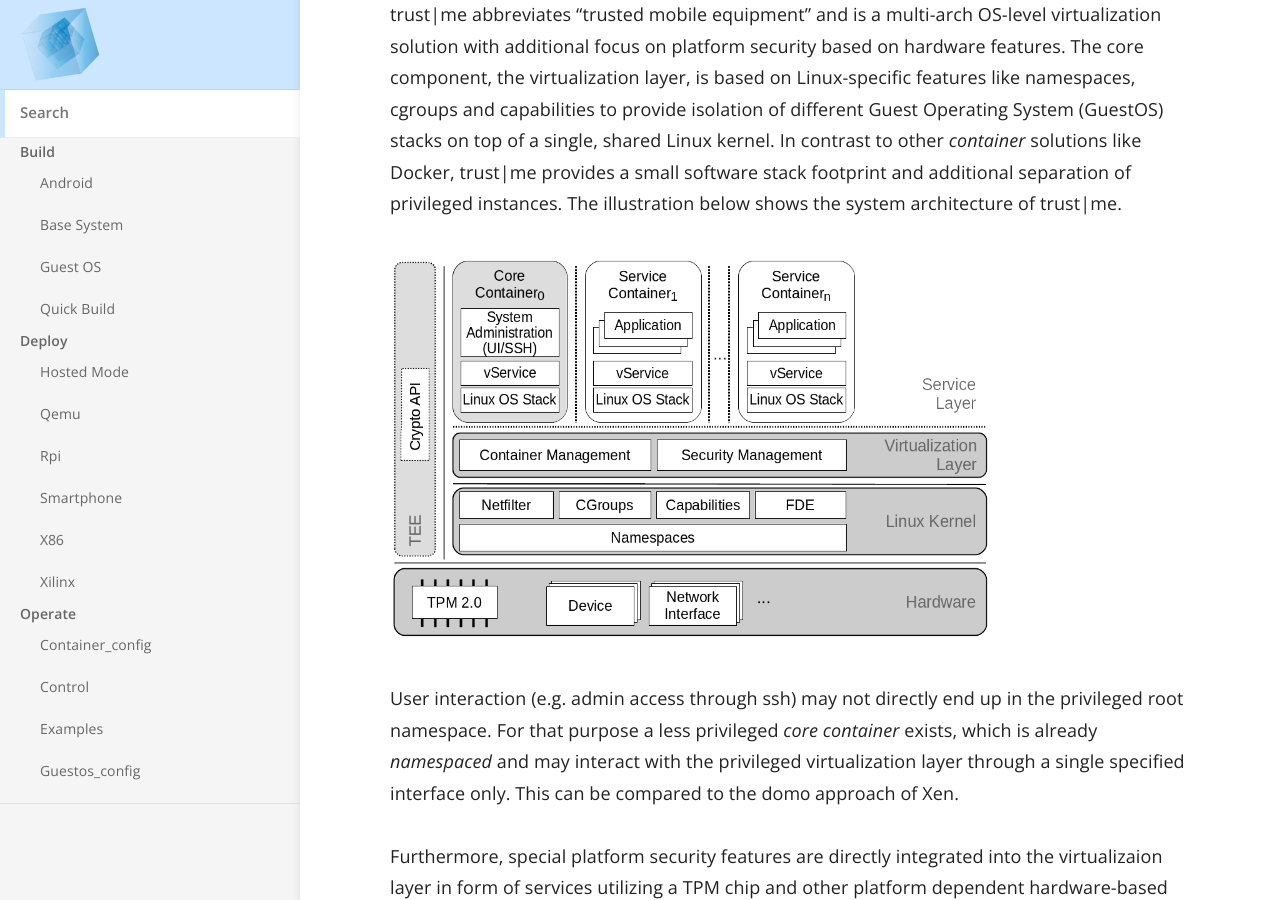
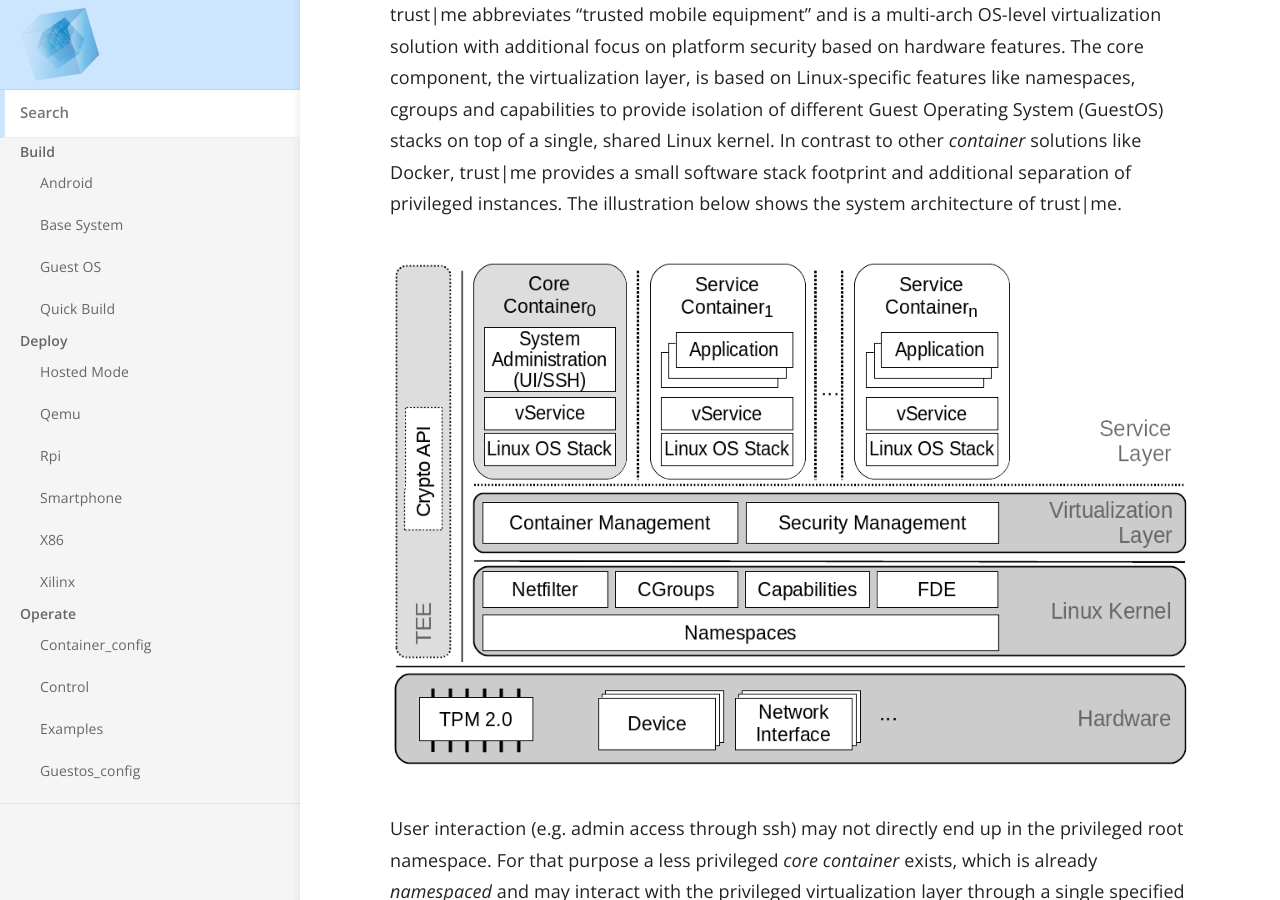
Before and after one commit to trustm3/trustm3.github.io, a Jekyll site: the page built from index.md, in a window 1280 px wide and 900 px high, scrolled down 448 px. Built offline with Jekyll 4.4.1, drawn with Linux system fonts in a browser that asks for light colours.

Commit message:
index.md Make architecture image bigger

```diff
--- a/index.md
+++ b/index.md
@@ -17,7 +17,7 @@ trust\|me provides a small software stack footprint and additional
 separation of privileged instances.
 The illustration below shows the system architecture of trust\|me.
 
-<img alt="trustme system architecture" src="img/architecture-tee-left.png" width="75%">
+<img alt="trustme system architecture" src="img/architecture-tee-left.png" width="100%">
 
 User interaction (e.g. admin access through ssh) may not directly end up in the
 privileged root namespace. For that purpose a less privileged _core container_
```
